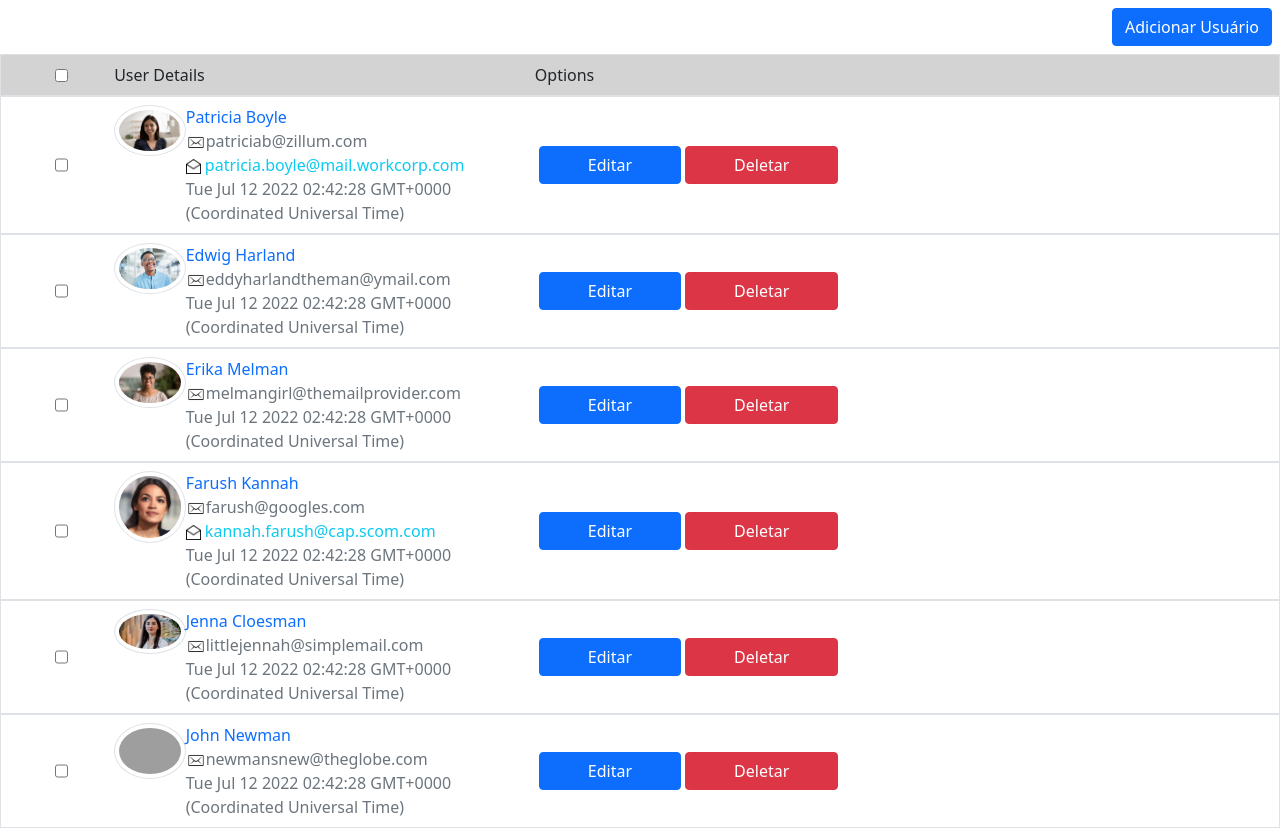
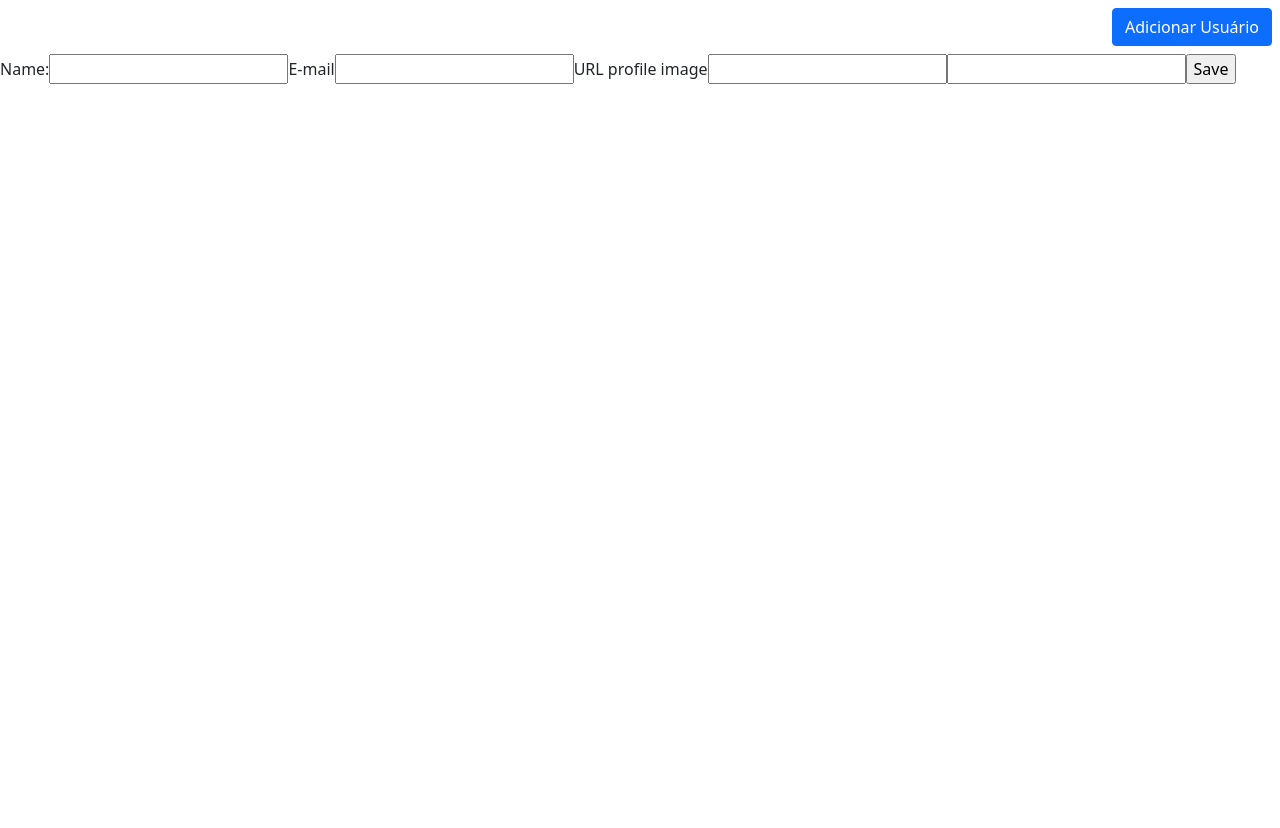
Before and after one commit to EronAlves1996/UserPages, an Angular app: page /add-user in a window 1280 px wide. After the commit the page ends 800 px from the top, so only its background shows below. Built offline with nearby package versions, Linux system fonts and the light colour scheme; grey boxes are pictures that could not be loaded.

Commit message:
setting routes and adding User Menu

```diff
--- /dev/null
+++ b/src/app/add-user-menu/add-user-menu.component.html
@@ -0,0 +1,11 @@
+<form>
+    <label for="name">Name:</label>
+    <input type="text" name="name" id="name">
+    <label for="email">E-mail</label>
+    <input type="email" name="email" id="email">
+    <label for="img">URL profile image</label>
+    <input type="text" name="img" id="img">
+    <label for="workEmail"></label>
+    <input type="email" name="workEmail" id="workEmail">
+    <input type="button" value="Save">
+</form>
--- /dev/null
+++ b/src/app/add-user-menu/add-user-menu.component.ts
@@ -0,0 +1,15 @@
+import { Component, OnInit } from '@angular/core';
+
+@Component({
+  selector: 'app-add-user-menu',
+  templateUrl: './add-user-menu.component.html',
+  styleUrls: ['./add-user-menu.component.css']
+})
+export class AddUserMenuComponent implements OnInit {
+
+  constructor() { }
+
+  ngOnInit(): void {
+  }
+
+}
--- a/src/app/add-user/add-user.component.html
+++ b/src/app/add-user/add-user.component.html
@@ -1,3 +1,3 @@
 <div class="container-fluid p-2 d-flex justify-content-end">
-    <button class="btn btn-primary mr-2">Adicionar Usuário</button>
+    <button class="btn btn-primary mr-2" routerLink="/add-user">Adicionar Usuário</button>
 </div>
--- a/src/app/app.component.html
+++ b/src/app/app.component.html
@@ -1,2 +1,2 @@
 <app-add-user></app-add-user>
-<app-user></app-user>
+<router-outlet></router-outlet>
```
Also changed, not shown: src/app/app.module.ts (+13 -2 lines), src/app/add-user-menu/add-user-menu.component.css (added), 1 other file (tests, documents, lock files or other folders).
